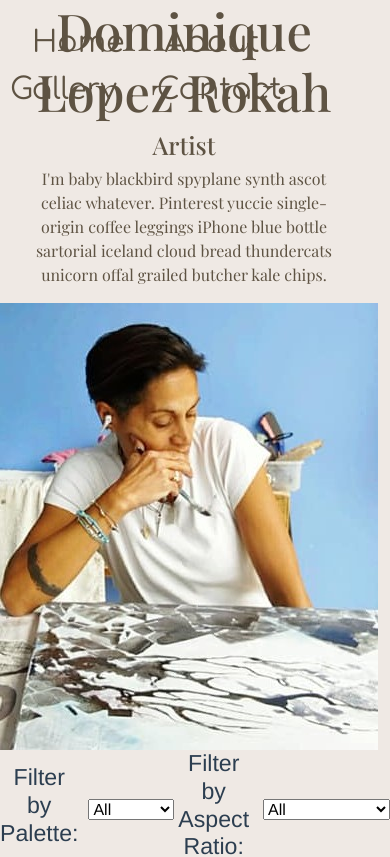
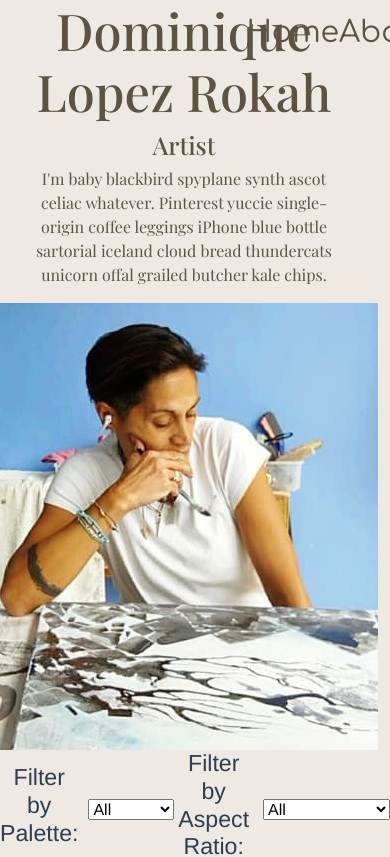
Before and after one commit to MiniManch/DomiArtAgain, a Vue app: page / in a window 390 px wide. Shown: the top 857 px of the page. Built offline with nearby package versions, Linux system fonts and the light colour scheme; a web font is replaced by a local one.

Commit message:
adding functionality of navbar for landscape, need to work on mobile

```diff
--- a/src/components/General/FinalNavbar.vue
+++ b/src/components/General/FinalNavbar.vue
@@ -3,15 +3,15 @@
       <div class="hamburger-icon" @click="toggleNavbar" v-if="!isOpen && !isLandscape">
         <img src="../../../public/images/icons/menu/menu.png" alt="Menu">
       </div>
-        <ul>
-            <li><router-link :to="{ name: 'home' }">Home</router-link></li>
-            <li><router-link :to="{ name: 'about' }">About</router-link></li>
-            <li><router-link :to="{ name: 'gallery' }">Gallery</router-link></li>
-            <li><router-link :to="{ name: 'contact' }">Contact</router-link></li>
+      <ul :style="{ 'background-color': `rgba(94, 83, 67, ${navOpacity})` }">
+        <li><router-link :to="{ name: 'home' }" :style="{ color: linkColor }">Home</router-link></li>
+        <li><router-link :to="{ name: 'about' }" :style="{ color: linkColor }">About</router-link></li>
+        <li><router-link :to="{ name: 'gallery' }" :style="{ color: linkColor }">Gallery</router-link></li>
+        <li><router-link :to="{ name: 'contact' }" :style="{ color: linkColor }">Contact</router-link></li>
       </ul>
     </nav>
   </template>
-
+  <!-- if navstyle is smallscreen, then hamburger placement, plus clicking it, plus menu opening from the side with animation.  -->
   <script>
   import 'animate.css';
 
@@ -20,8 +20,16 @@ export default {
     data() {
       return {
         navStyle: null,
-            isOpen:null,
-            isLandscape : null
+        navOpacity: 0,
+        isOpen: null,
+        isLandscape: null
+      }
+    },
+    computed: {
+      linkColor() {
+        // Calculate color based on navOpacity
+        const textColor = this.navOpacity > 0.5 ? '#EFE9E4' : '#5E5343';
+        return textColor;
       }
     },
     mounted() {
@@ -31,7 +39,7 @@ export default {
       // Check if screen is landscape
       this.isLandscape = window.matchMedia("(orientation: landscape)").matches;
       // Set default styles based on mount
-        this.isLandscape ? this.navStyle = 'landing' : this.navStyle = 'smallScreen'
+      this.isLandscape ? this.navStyle = 'landscape' : this.navStyle = 'smallScreen'
       this.isLandscape ? this.isOpen = false : this.isOpen = true;
 
       // Listen for orientation change
@@ -45,41 +53,47 @@ export default {
       },
       handleScroll() {
         const distanceFromTop = window.scrollY || window.pageYOffset;
+        this.navOpacity = distanceFromTop / this.vhToPixel(15);
         if (this.vhToPixel(7) < distanceFromTop) {
-                this.navStyle = 'smallScreen'
+          // this.navStyle = 'smallScreen'
         }
         if (this.vhToPixel(7) > distanceFromTop) {
           this.navStyle = 'landscape'
         }
+      },
+      openMobileNavbar(){
+        this.isOpen = !this.isOpen;
       }
     },
   }
-
   </script>
 
   <style scoped>
   @import url('https://fonts.googleapis.com/css2?family=Comfortaa:wght@300;400&display=swap');
-
+  nav {
+    font-family: 'Comfortaa', sans-serif;
+    width: fit-content;
+  }
   .landscape {
-    font-family: 'Comfortaa', sans-serif;
-    padding-top: 20px;
-    width: fit-content;
     position: fixed;
-
-    right:15%;
-
+    right: 15%;
     z-index: 5;
   }
-
   .landscape > ul {
     list-style-type: none;
+    display: flex;
+    justify-content: space-around;
+    width:30vw;
+  }
+  .smallScreen >
+  ul {
     padding: 0;
     margin: 0;
   }
-
   li {
     display: inline-block;
-    margin-right: 40px;
+    padding-top: 10px;
+    padding-bottom: 10px;
     font-size: 30px;
     position: relative;
   }
@@ -87,9 +101,7 @@ li {
   a {
     text-decoration: none;
     transition: color 0.3s ease;
-    color: #5E5343;
   }
-
   a::after {
     content: '';
     display: block;
@@ -98,17 +110,14 @@ a::after {
     background: #5E5343;
     transition: width .4s;
   }
-
   a:hover::after {
     width: 100%;
     left: 50%;
   }
-
-.hamburger-icon{
-    width:50px;
+  .hamburger-icon {
+    width: 50px;
   }
-
-.hamburger-icon > img{
-    width:100%;
+  .hamburger-icon > img {
+    width: 100%;
   }
   </style>
--- a/src/components/Home/HomePage.vue
+++ b/src/components/Home/HomePage.vue
@@ -74,7 +74,6 @@ export default {
   display:flex;
   justify-content: space-between;
   width: calc(100% - 10vh); /* Margin from both sides */
-  height:100vh;
 }
 .left-side{
   width:fit-content;
```
Lines whose indentation alone changed are shown as unchanged.
